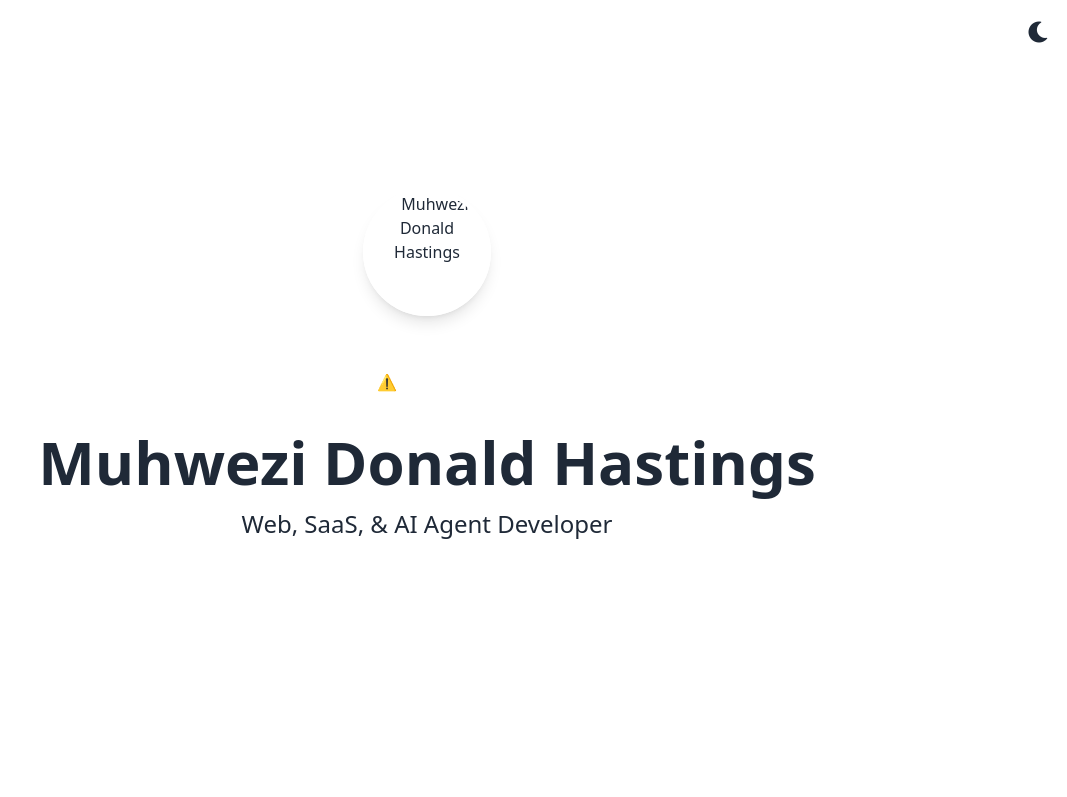
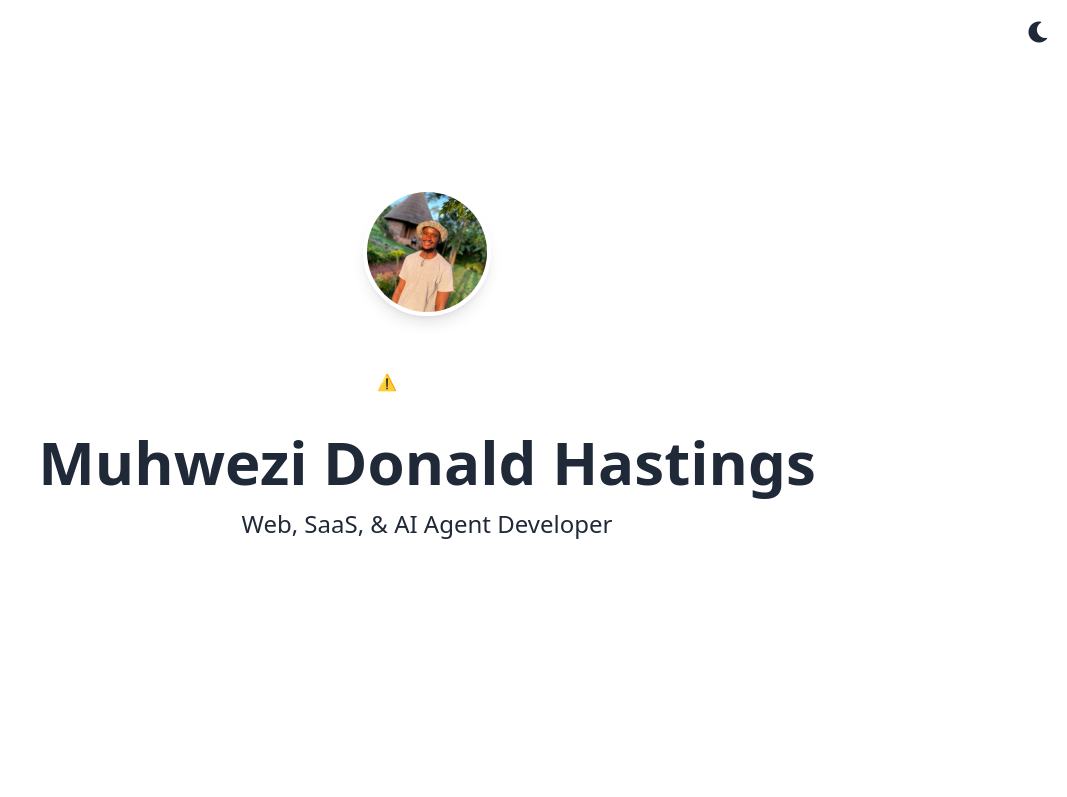
Before and after one commit to developerHastings/portfolio-site, a plain HTML site: page portfolio/index.html in a window 1280 px wide. Shown: the top 797 px of the page, without its empty margins (213-1280 px from the left). Drawn offline with nearby package versions, Linux system fonts and the light colour scheme; no server answers.

Commit message:
Update index.html

```diff
--- a/portfolio/index.html
+++ b/portfolio/index.html
@@ -25,7 +25,7 @@
 
   <!-- Hero Section -->
   <section class="h-screen flex flex-col justify-center items-center text-center px-4" id="hero">
-    <img src="/path-to-your-passport-photo.jpg" alt="Muhwezi Donald Hastings" class="w-32 h-32 rounded-full mb-4 shadow-lg border-4 border-white dark:border-gray-800" />
+    <img src="assets/profile.jpg" alt="Muhwezi Donald Hastings" class="w-32 h-32 rounded-full mb-4 shadow-lg border-4 border-white dark:border-gray-800" />
     <lottie-player src="https://assets9.lottiefiles.com/packages/lf20_kyu7xb1v.json" background="transparent" speed="1" style="width: 100px; height: 100px;" loop autoplay></lottie-player>
     <h1 class="text-4xl md:text-6xl font-bold mb-4">Muhwezi Donald Hastings</h1>
     <p class="text-xl md:text-2xl mb-6">Web, SaaS, & AI Agent Developer</p>
```
